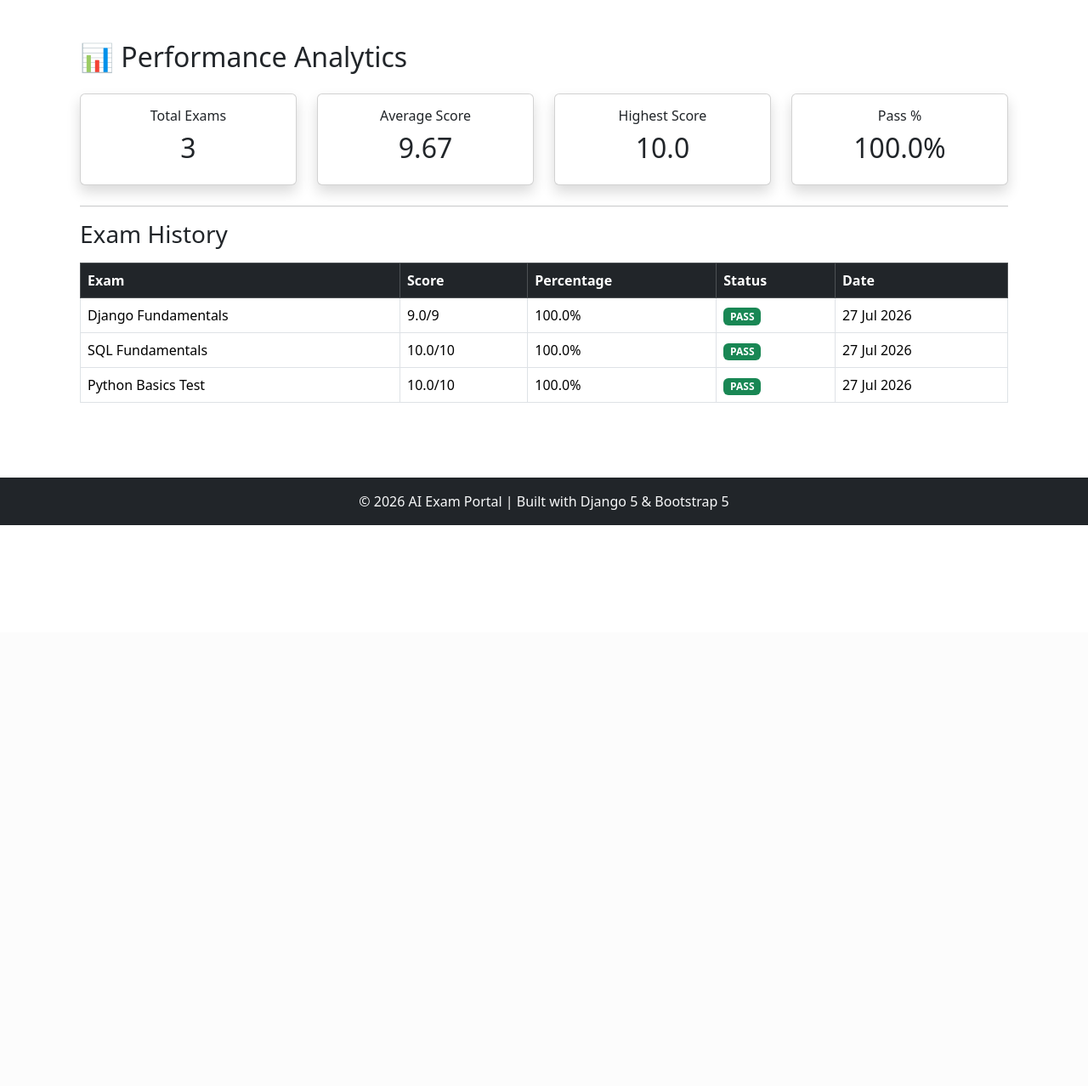
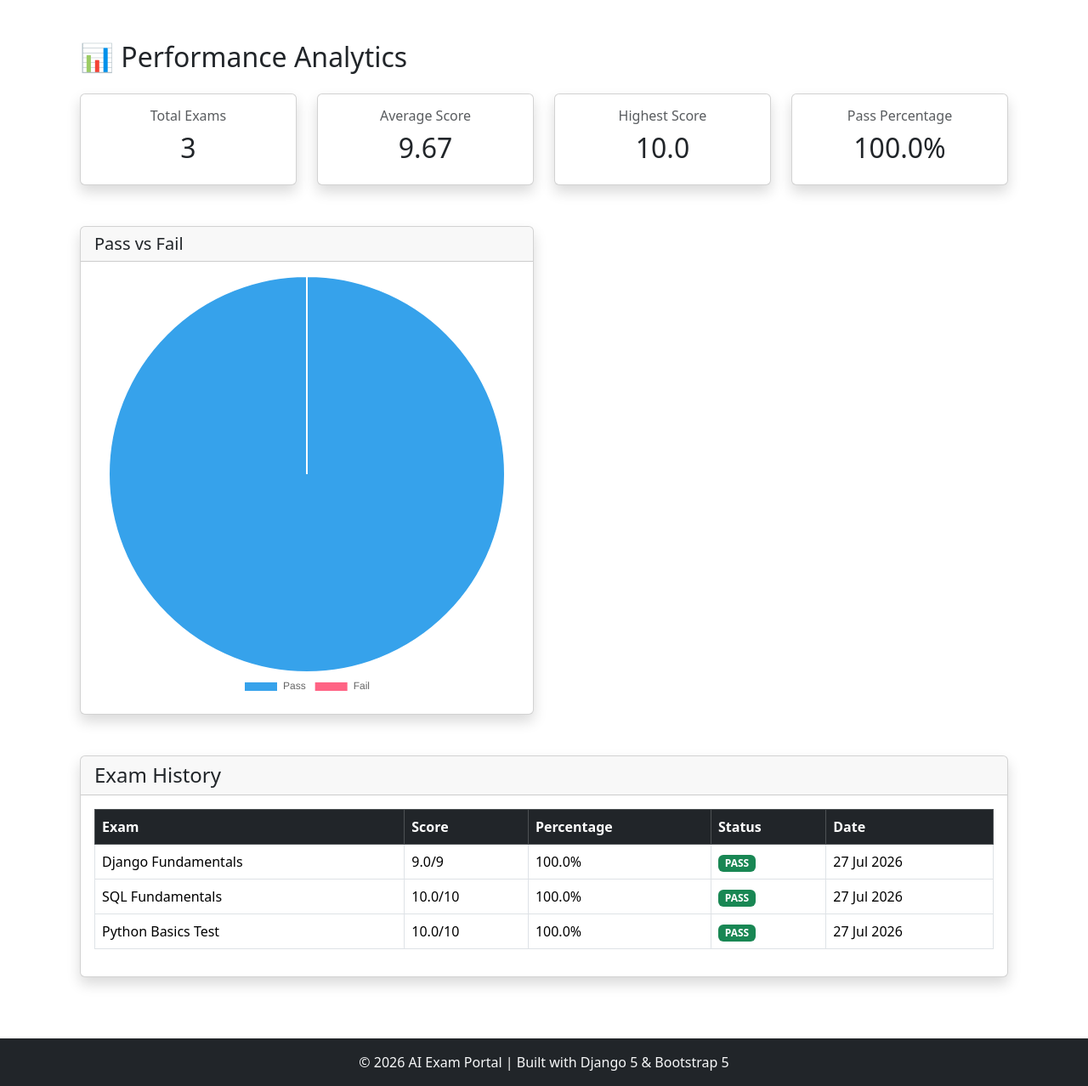
Before and after one commit to Venumohan004/AI-Exam-Portal, a Django app: page /exams/analytics/ in a window 1280 px wide. Shown: the part 56-1334 px from the top of the page at 85% size. Before the commit the page ends 674 px from the top, so only its background shows below. Run offline with Django 5.2, Linux system fonts and the light colour scheme; a user stored in the database is signed in; data comes from the database, SQL or seed files in the repository; both versions use the stored data as it was after the commit.

Commit message:
Add professional dashboard with analytics and charts

```diff
--- a/exams/certificate_utils.py
+++ b/exams/certificate_utils.py
@@ -72,7 +72,7 @@ def build_certificate_pdf(buffer, attempt):
         settings.BASE_DIR,
         "static",
         "images",
-        "logo.png"
+        "Ai_exam_portal_logo.avif"
     )
 
     if os.path.exists(logo_path):
--- a/exams/views.py
+++ b/exams/views.py
@@ -1,16 +1,15 @@
 # exams/views.py
-
 from io import BytesIO
 from django.contrib import messages
 from django.contrib.auth.mixins import LoginRequiredMixin
 from django.contrib.auth.decorators import login_required
-
+from django.db.models import Count
+from django.db.models.functions import TruncMonth
 from django.shortcuts import (
     render,
     redirect,
     get_object_or_404
 )
-
 from django.urls import reverse_lazy
 
 from django.views import View
@@ -28,12 +27,8 @@ from django.utils import timezone
 
 from django.db.models import (
     Avg,
-    Max,
-    Count
+    Max
 )
-
-from django.db.models.functions import TruncMonth
-
 from django.http import (
     JsonResponse,
     FileResponse
@@ -48,18 +43,11 @@ from .models import (
     StudentAnswer,
     AIAnalysis
 )
-
-
 from .utils import analyze_performance
-
 from .pdf_utils import build_result_pdf
-
 from .services.ai_analyzer import generate_ai_feedback
 from django.http import HttpResponse
 from reportlab.pdfgen import canvas
-from django.shortcuts import get_object_or_404
-from django.contrib.auth.decorators import login_required
-from .models import ExamAttempt
 
 from .certificate_utils import build_certificate_pdf
 
@@ -109,19 +97,11 @@ class ExamListView(ListView):
 
 
         return queryset
-
-
-
-
 class ExamDetailView(DetailView):
 
     model = Exam
 
     template_name = "exams/exam_detail.html"
-
-
-
-
 class ExamCreateView(LoginRequiredMixin, CreateView):
 
     model = Exam
@@ -145,9 +125,6 @@ class ExamCreateView(LoginRequiredMixin, CreateView):
         )
 
         return super().form_valid(form)
-
-
-
 
 class ExamUpdateView(LoginRequiredMixin, UpdateView):
 
@@ -199,109 +176,137 @@ class ExamDeleteView(LoginRequiredMixin, DeleteView):
 # ==================================================
 # Dashboard
 # ==================================================
-
-
-class DashboardView(LoginRequiredMixin,TemplateView):
+class DashboardView(LoginRequiredMixin, TemplateView):
 
     template_name = "dashboard.html"
 
-
-
-    def get_context_data(self,**kwargs):
+    def get_context_data(self, **kwargs):
 
         context = super().get_context_data(**kwargs)
-
 
         attempts = ExamAttempt.objects.filter(
             student=self.request.user,
             is_submitted=True
-        )
+        ).select_related("exam")
 
-
-        percentages=[]
-
+        # -----------------------------
+        # Overall Statistics
+        # -----------------------------
+        percentages = []
 
         for attempt in attempts:
-
-            if attempt.total_marks:
-
+            if attempt.total_marks > 0:
                 percentages.append(
-                    (
-                        attempt.score /
-                        attempt.total_marks
-                    ) * 100
+                    (attempt.score / attempt.total_marks) * 100
                 )
 
-
         average_score = (
-            sum(percentages)/len(percentages)
+            round(sum(percentages) / len(percentages), 2)
             if percentages else 0
         )
 
-
         highest_score = (
-            max(percentages)
+            round(max(percentages), 2)
             if percentages else 0
         )
 
-
-        passed = len(
-            [
-                p for p in percentages
-                if p>=40
-            ]
+        passed_count = sum(
+            1 for p in percentages if p >= 40
         )
 
+        failed_count = len(percentages) - passed_count
 
         pass_percentage = (
-
-            (passed/len(percentages))*100
-
+            round((passed_count / len(percentages)) * 100, 2)
             if percentages else 0
-
         )
 
+        # -----------------------------
+        # Subject-wise Average (%)
+        # -----------------------------
+        subject_stats = []
 
+        subjects = attempts.values_list(
+            "exam__subject",
+            flat=True
+        ).distinct()
 
+        for subject in subjects:
+
+            subject_attempts = attempts.filter(
+                exam__subject=subject
+            )
+
+            subject_percentages = []
+
+            for attempt in subject_attempts:
+
+                if attempt.total_marks > 0:
+                    subject_percentages.append(
+                        (attempt.score / attempt.total_marks) * 100
+                    )
+
+            avg_percentage = (
+                round(
+                    sum(subject_percentages) / len(subject_percentages),
+                    2
+                )
+                if subject_percentages else 0
+            )
+
+            subject_stats.append({
+                "exam__subject": subject,
+                "avg_score": avg_percentage,
+            })
+
+        # -----------------------------
+        # Monthly Attempts
+        # -----------------------------
+        monthly_attempts = (
+            attempts
+            .annotate(month=TruncMonth("submitted_at"))
+            .values("month")
+            .annotate(count=Count("id"))
+            .order_by("month")
+        )
+
+        # -----------------------------
+        # Context
+        # -----------------------------
         context.update({
 
-            "total_exams":
-            Exam.objects.count(),
+            "total_exams": Exam.objects.count(),
 
+            "total_attempts": attempts.count(),
 
-            "total_attempts":
-            attempts.count(),
+            "average_score": average_score,
 
+            "highest_score": highest_score,
 
-            "average_score":
-            round(average_score,2),
+            "pass_percentage": pass_percentage,
 
+            "passed_count": passed_count,
 
-            "highest_score":
-            round(highest_score,2),
+            "failed_count": failed_count,
 
+            "pass_count": passed_count,
 
-            "pass_percentage":
-            round(pass_percentage,2),
+            "fail_count": failed_count,
 
+            "subject_stats": subject_stats,
 
-            "recent_attempts":
-            attempts.select_related(
-                "exam"
-            ).order_by(
+            "monthly_attempts": monthly_attempts,
+
+            "recent_attempts": attempts.order_by(
                 "-submitted_at"
-            )[:5]
+            )[:5],
 
         })
 
-
         return context
-
 # ==================================================
 # Exam Engine
 # ==================================================
-
-
 class StartExamView(LoginRequiredMixin, View):
 
     def get(self, request, pk):
@@ -466,9 +471,6 @@ class TakeExamView(LoginRequiredMixin, View):
                     }
 
                 )
-
-
-
         messages.success(
 
             request,
@@ -518,17 +520,9 @@ class SubmitExamView(LoginRequiredMixin,View):
                 "result_detail",
 
                 pk=attempt.id
-
             )
-
-
-
         total_marks = 0
-
         score = 0
-
-
-
         for question in attempt.exam.questions.all():
 
 
@@ -763,8 +757,6 @@ class ResultListView(LoginRequiredMixin,View):
 # ==================================================
 # Performance Analytics
 # ==================================================
-
-
 class PerformanceAnalyticsView(
     LoginRequiredMixin,
     TemplateView
@@ -778,85 +770,69 @@ class PerformanceAnalyticsView(
 
         context = super().get_context_data(**kwargs)
 
-
-
         attempts = ExamAttempt.objects.filter(
-
             student=self.request.user,
-
             is_submitted=True
-
         )
 
+        subject_stats = (
+            attempts.values("exam__subject")
+            .annotate(avg_score=Avg("score"))
+        )
 
+        subject_labels = []
+        subject_scores = []
+
+        for item in subject_stats:
+            subject_labels.append(item["exam__subject"])
+            subject_scores.append(float(item["avg_score"]))
+
+        context["subject_labels"] = subject_labels
+        context["subject_scores"] = subject_scores
 
         total = attempts.count()
-
-
         average = (
 
             attempts.aggregate(
                 Avg("score")
             )["score__avg"]
-
             or 0
-
         )
-
-
 
         highest = (
 
             attempts.aggregate(
                 Max("score")
             )["score__max"]
-
             or 0
-
         )
-
-
-
         passed = sum(
-
             1 for a in attempts
-
             if a.is_passed
-
         )
-
-
-
         pass_percentage = (
 
             passed/total*100
 
             if total else 0
+        )
+        passed_count = 0
+        failed_count = 0
 
-        )
-
-
+        for attempt in attempts:
+            if attempt.is_passed:
+                passed_count += 1
+            else:
+                failed_count += 1
 
         context.update({
-
-            "total_exams":
-            total,
-
-
-            "average_score":
-            round(average,2),
-
-
-            "highest_score":
-            highest,
-
-
-            "pass_percentage":
-            round(pass_percentage,2),
-
-
-            "attempts":
-            attempts
+            "total_exams": total,
+            "average_score": round(average, 2),
+            "highest_score": highest,
+            "pass_percentage": round(pass_percentage, 2),
+            "passed_count": passed_count,
+            "failed_count": failed_count,
+            "attempts": attempts,
         })
         return context
 # ==================================================
@@ -890,7 +866,6 @@ class ResultPDFView(LoginRequiredMixin,View):
 # ==================================================
 # AI Feedback Page
 # ==================================================
-
 class AIFeedbackView(LoginRequiredMixin, DetailView):
     model = ExamAttempt
     template_name = "exams/ai_feedback.html"
@@ -912,9 +887,7 @@ class AIFeedbackView(LoginRequiredMixin, DetailView):
             context["ai_insight"] = (
                 "You need more practice. Revise the fundamentals and attempt the exam again."
             )
-
         return context
-
 # ==================================================
 # AI Manual Generate Endpoint
 # ==================================================
@@ -983,55 +956,24 @@ def generate_ai_analysis(request,attempt_id):
 
 @login_required
 def exam_stats_api(request,pk):
-
-
     exam = get_object_or_404(
-
         Exam,
-
         pk=pk
-
     )
-
-
     attempts = ExamAttempt.objects.filter(
-
         exam=exam,
-
         is_submitted=True
-
     )
-
-
-
     total = attempts.count()
-
-
-
     data={
-
         "exam":
         exam.title,
-
-
         "subject":
         exam.subject,
-
-
         "attempts":
         total
-
     }
-
-
     return JsonResponse(data)
-
-from django.http import HttpResponse
-from reportlab.pdfgen import canvas
-from django.shortcuts import get_object_or_404
-from django.contrib.auth.decorators import login_required
-
-
 @login_required
 def download_result_pdf(request, pk):
     result = get_object_or_404(
--- a/templates/base.html
+++ b/templates/base.html
@@ -57,5 +57,9 @@
 </footer>
 
 <script src="https://cdn.jsdelivr.net/npm/bootstrap@5.3.3/dist/js/bootstrap.bundle.min.js"></script>
+
+{% block extra_js %}
+{% endblock %}
+
 </body>
 </html>
--- a/templates/exams/analytics.html
+++ b/templates/exams/analytics.html
@@ -1,217 +1,164 @@
 {% extends "base.html" %}
-
 
 {% block content %}
 
 <div class="container mt-4">
 
+    <h2 class="mb-4">📊 Performance Analytics</h2>
 
-<h2 class="mb-4">
-📊 Performance Analytics
-</h2>
+    <!-- Statistics Cards -->
+    <div class="row g-4">
 
+        <div class="col-md-3">
+            <div class="card shadow text-center h-100">
+                <div class="card-body">
+                    <h6 class="text-muted">Total Exams</h6>
+                    <h2>{{ total_exams }}</h2>
+                </div>
+            </div>
+        </div>
 
-<div class="row">
+        <div class="col-md-3">
+            <div class="card shadow text-center h-100">
+                <div class="card-body">
+                    <h6 class="text-muted">Average Score</h6>
+                    <h2>{{ average_score }}</h2>
+                </div>
+            </div>
+        </div>
 
+        <div class="col-md-3">
+            <div class="card shadow text-center h-100">
+                <div class="card-body">
+                    <h6 class="text-muted">Highest Score</h6>
+                    <h2>{{ highest_score }}</h2>
+                </div>
+            </div>
+        </div>
 
-<div class="col-md-3">
+        <div class="col-md-3">
+            <div class="card shadow text-center h-100">
+                <div class="card-body">
+                    <h6 class="text-muted">Pass Percentage</h6>
+                    <h2>{{ pass_percentage }}%</h2>
+                </div>
+            </div>
+        </div>
 
-<div class="card shadow p-3 text-center">
+    </div>
 
-<h6>Total Exams</h6>
+    <!-- Charts -->
+    <div class="row mt-5">
 
-<h2>
-{{ total_exams }}
-</h2>
+        <div class="col-lg-6 mb-4">
+            <div class="card shadow h-100">
+                <div class="card-header">
+                    <h5 class="mb-0">Pass vs Fail</h5>
+                </div>
+                <div class="card-body">
+                    <canvas id="passFailChart"></canvas>
+                </div>
+            </div>
+        </div>
+
+    </div>
+
+    <!-- Exam History -->
+    <div class="card shadow mt-4">
+
+        <div class="card-header">
+            <h4 class="mb-0">Exam History</h4>
+        </div>
+
+        <div class="card-body">
+
+            <div class="table-responsive">
+
+                <table class="table table-bordered table-hover align-middle">
+
+                    <thead class="table-dark">
+                        <tr>
+                            <th>Exam</th>
+                            <th>Score</th>
+                            <th>Percentage</th>
+                            <th>Status</th>
+                            <th>Date</th>
+                        </tr>
+                    </thead>
+
+                    <tbody>
+
+                        {% for attempt in attempts %}
+
+                        <tr>
+
+                            <td>{{ attempt.exam.title }}</td>
+
+                            <td>{{ attempt.score }}/{{ attempt.total_marks }}</td>
+
+                            <td>{{ attempt.percentage }}%</td>
+
+                            <td>
+                                {% if attempt.is_passed %}
+                                    <span class="badge bg-success">PASS</span>
+                                {% else %}
+                                    <span class="badge bg-danger">FAIL</span>
+                                {% endif %}
+                            </td>
+
+                            <td>{{ attempt.submitted_at|date:"d M Y" }}</td>
+
+                        </tr>
+
+                        {% empty %}
+
+                        <tr>
+                            <td colspan="5" class="text-center">
+                                No exams attempted yet.
+                            </td>
+                        </tr>
+
+                        {% endfor %}
+
+                    </tbody>
+
+                </table>
+
+            </div>
+
+        </div>
+
+    </div>
 
 </div>
 
-</div>
+<script src="https://cdn.jsdelivr.net/npm/chart.js"></script>
 
+<script>
 
+const ctx = document.getElementById("passFailChart");
 
-<div class="col-md-3">
+new Chart(ctx, {
+    type: "pie",
+    data: {
+        labels: ["Pass", "Fail"],
+        datasets: [{
+            data: [
+                {{ passed_count }},
+                {{ failed_count }}
+            ]
+        }]
+    },
+    options: {
+        responsive: true,
+        plugins: {
+            legend: {
+                position: "bottom"
+            }
+        }
+    }
+});
 
-<div class="card shadow p-3 text-center">
-
-<h6>Average Score</h6>
-
-<h2>
-{{ average_score }}
-</h2>
-
-</div>
-
-</div>
-
-
-
-<div class="col-md-3">
-
-<div class="card shadow p-3 text-center">
-
-<h6>Highest Score</h6>
-
-<h2>
-{{ highest_score }}
-</h2>
-
-</div>
-
-</div>
-
-
-
-<div class="col-md-3">
-
-<div class="card shadow p-3 text-center">
-
-<h6>Pass %</h6>
-
-<h2>
-{{ pass_percentage }}%
-</h2>
-
-</div>
-
-</div>
-
-
-</div>
-
-
-
-<hr class="mt-4">
-
-
-<h3>
-Exam History
-</h3>
-
-
-<table class="table table-bordered mt-3">
-
-
-<thead class="table-dark">
-
-<tr>
-
-<th>
-Exam
-</th>
-
-
-<th>
-Score
-</th>
-
-
-<th>
-Percentage
-</th>
-
-
-<th>
-Status
-</th>
-
-
-<th>
-Date
-</th>
-
-
-</tr>
-
-</thead>
-
-
-
-<tbody>
-
-
-{% for attempt in attempts %}
-
-
-<tr>
-
-
-<td>
-{{ attempt.exam.title }}
-</td>
-
-
-
-<td>
-{{ attempt.score }}/{{ attempt.total_marks }}
-</td>
-
-
-
-<td>
-{{ attempt.percentage }}%
-</td>
-
-
-
-<td>
-
-
-{% if attempt.is_passed %}
-
-<span class="badge bg-success">
-PASS
-</span>
-
-
-{% else %}
-
-<span class="badge bg-danger">
-FAIL
-</span>
-
-
-{% endif %}
-
-
-</td>
-
-
-
-<td>
-{{ attempt.submitted_at|date:"d M Y" }}
-</td>
-
-
-</tr>
-
-
-
-{% empty %}
-
-
-<tr>
-
-<td colspan="5" class="text-center">
-
-No exams attempted
-
-</td>
-
-</tr>
-
-
-{% endfor %}
-
-
-
-</tbody>
-
-
-</table>
-
-
-</div>
-
+</script>
 
 {% endblock %}
```
Also changed, not shown: templates/dashboard.html (+15 -8 lines), README.md, db.sqlite3, static/images/Ai_exam_logo.jpg (deleted), static/images/banner.png (added), static/images/dashboard.jpeg (added).
